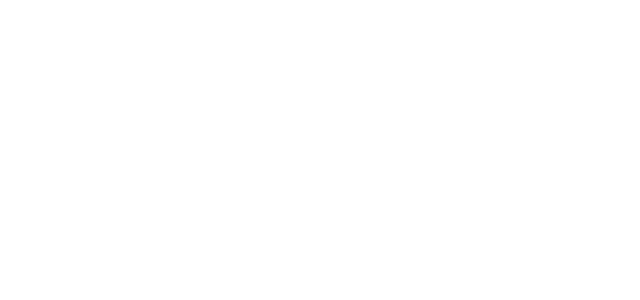
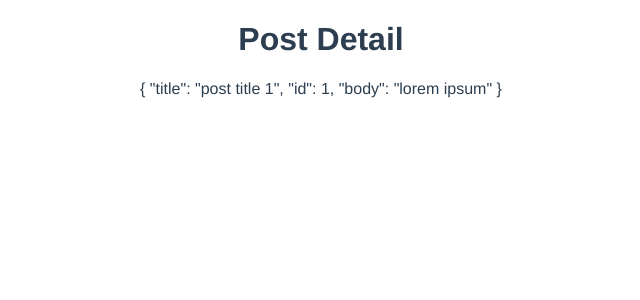
Before and after one commit to ChanHeinKyaw/Vue_JS, a Vue app in the folder Chapter_11/aync-in-composition-api/: page /posts/1 in a window 1280 px wide. Before the commit this address had no page. Shown: the top 300 px of the page, without its empty margins (319-959 px from the left). Built offline with nearby package versions, Linux system fonts and the light colour scheme; data requests are answered from the project's data file.

Commit message:
post detail page and getPost composable

```diff
--- a/Chapter_11/aync-in-composition-api/src/components/SinglePost.vue
+++ b/Chapter_11/aync-in-composition-api/src/components/SinglePost.vue
@@ -1,5 +1,7 @@
 <template>
-    <h3>{{post.title}}</h3>
+    <router-link :to="{name: 'detail', params: {id: post.id}}">
+        <h3>{{post.title}}</h3>
+    </router-link>
     <p>{{cutPostBody}}</p>
 </template>
 
--- /dev/null
+++ b/Chapter_11/aync-in-composition-api/src/composables/getPost.js
@@ -0,0 +1,27 @@
+import { ref } from "vue";
+
+let getPost = (id) => {
+    let post = ref(null);
+    let error = ref("");
+
+    let load = async () => {
+        try{
+            let response = await fetch("http://localhost:3000/posts/" + id);
+            if(response == 404){
+                throw new Error("not found detail url");
+            }
+            let data = await response.json();
+            post.value = data;
+        }catch(err){
+            error.value = err.message;
+        }
+    }
+
+    return {
+        post,
+        error,
+        load
+    }
+}
+
+export default getPost;
--- a/Chapter_11/aync-in-composition-api/src/router/index.js
+++ b/Chapter_11/aync-in-composition-api/src/router/index.js
@@ -1,11 +1,18 @@
 import { createRouter, createWebHistory } from 'vue-router'
 import HomeView from '../views/HomeView.vue'
+import Detail from '../views/Detail.vue'
 
 const routes = [
   {
     path: '/',
     name: 'home',
     component: HomeView
+  },
+  {
+    path: '/posts/:id',
+    name: 'detail',
+    component: Detail,
+    props: true,
   }
 ]
 
--- /dev/null
+++ b/Chapter_11/aync-in-composition-api/src/views/Detail.vue
@@ -0,0 +1,29 @@
+<template>
+    <div v-if="error">
+      {{ error }}
+    </div>
+    <h1>Post Detail</h1>
+    <div v-if="post">
+        {{ post }}
+    </div>
+    <div v-else>
+        loading....
+    </div>
+</template>
+
+<script>
+import getPost from "../composables/getPost";
+export default {
+    props: ['id'],
+    setup (props){
+        let {post,error,load} = getPost(props.id);
+
+        load();
+
+        return {
+            post,
+            error
+        }
+    }
+}
+</script>
```
